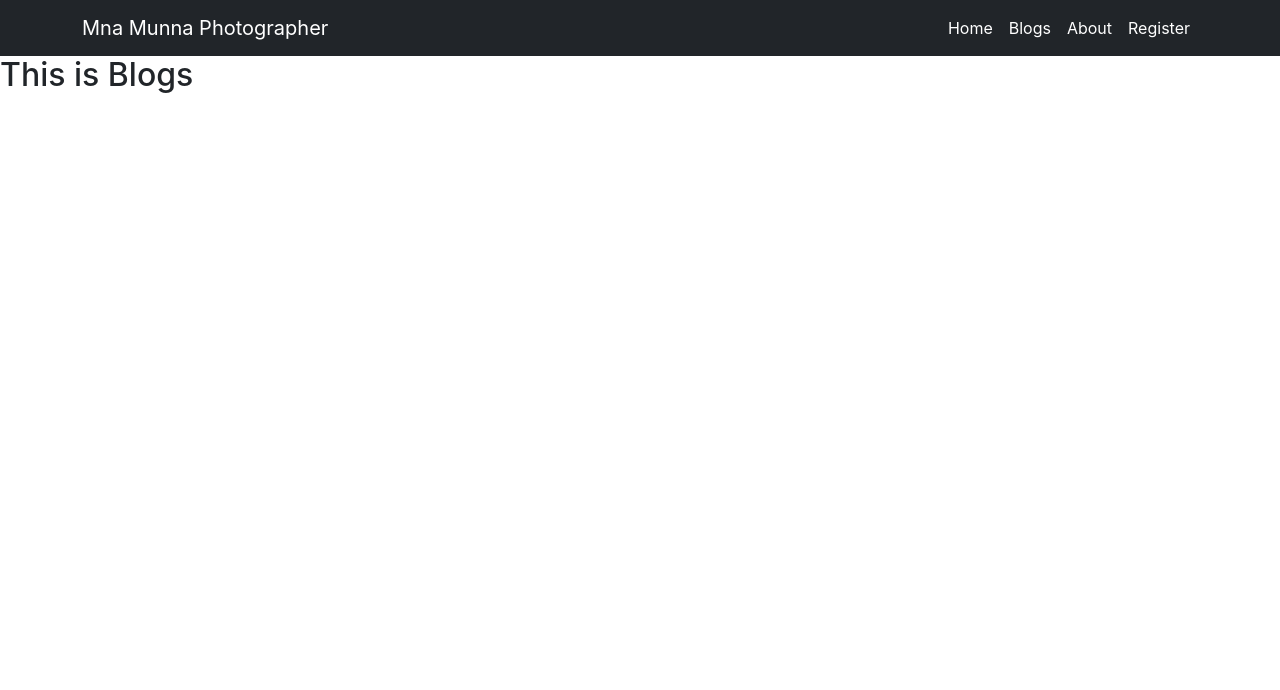
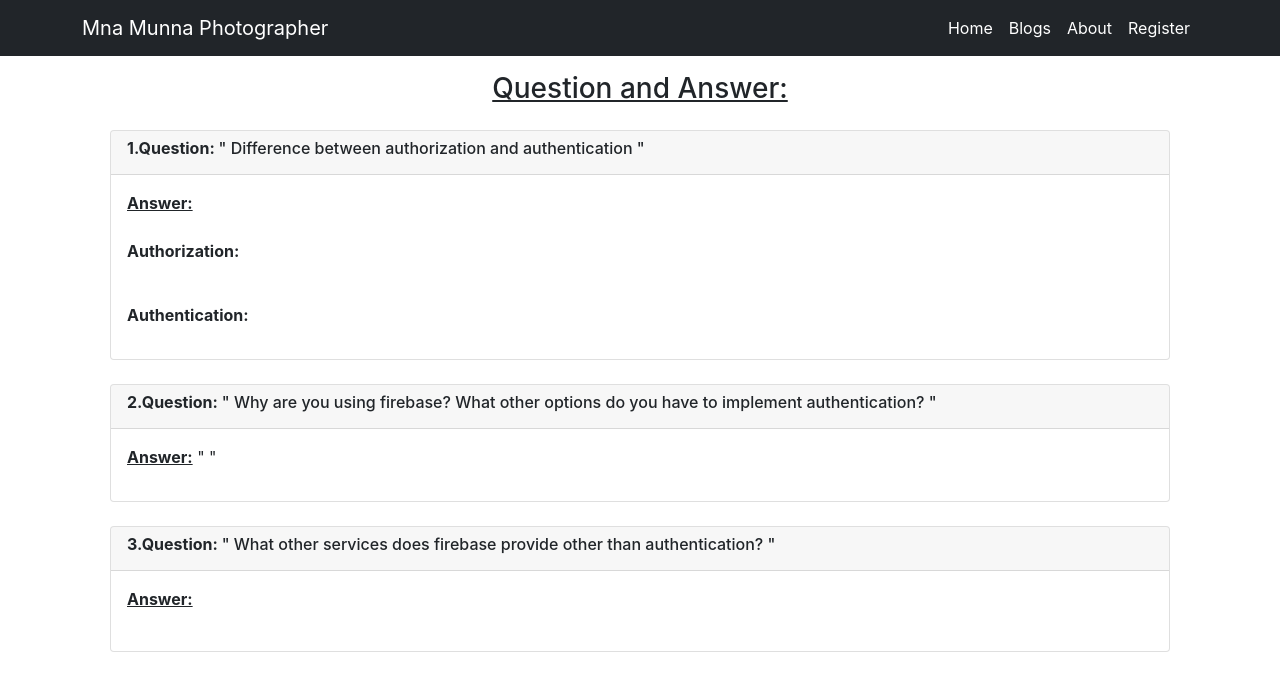
Before and after one commit to nurulazam-dev/mna-munna-photographer, a React (Create React App) app: page /blogs in a window 1280 px wide. Shown: the top 690 px of the page. Built offline with nearby package versions, Linux system fonts and the light colour scheme; no server answers.

Commit message:
Blogs component

```diff
--- a/src/Pages/Blogs/Blogs.js
+++ b/src/Pages/Blogs/Blogs.js
@@ -2,9 +2,49 @@ import React from 'react';
 
 const Blogs = () => {
     return (
-        <div>
-            <h2>This is Blogs</h2>
-        </div>
+        <section id="question-answer" className="container mx-auto p-3">
+            <h3 className="text-center"><u>Question and Answer:</u></h3>
+            <div className="card m-4">
+                <div className="card-header">
+                    <h6>
+                        <span className="fw-bold">1.Question: </span>" Difference between authorization and authentication "
+                    </h6>
+                </div>
+                <div className="card-body">
+                    <div className="fw-bold"><u>Answer:</u></div> <br />
+                    <p>
+                        <span className="fw-bold">Authorization:</span>
+                    </p>
+                    <br />
+                    <p>
+                        <span className="fw-bold">Authentication:</span>
+                    </p>
+                </div>
+            </div>
+            <div className="card m-4">
+                <div className="card-header">
+                    <h6>
+                        <span className="fw-bold">2.Question: </span>" Why are you using firebase? What other options do you have to implement authentication? "
+                    </h6>
+                </div>
+                <div className="card-body">
+                    <p><span className="fw-bold"><u>Answer:</u></span> " " </p>
+                </div>
+            </div>
+            <div className="card m-4">
+                <div className="card-header">
+                    <h6>
+                        <span className="fw-bold">3.Question: </span>" What other services does firebase provide other than authentication? "
+                    </h6>
+                </div>
+                <div className="card-body">
+
+                    <div className="fw-bold"><u>Answer:</u></div> <br />
+
+                </div>
+            </div>
+        </section>
+
     );
 };
 
```
